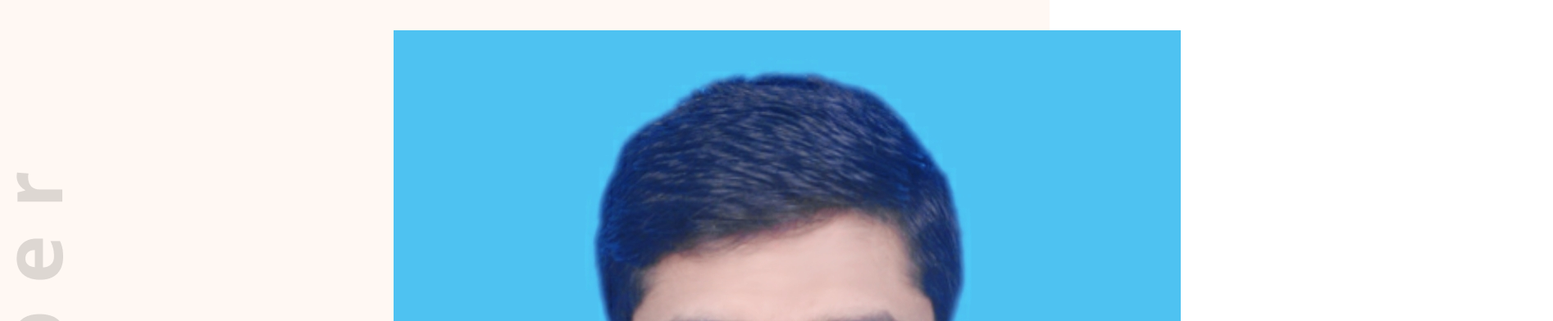
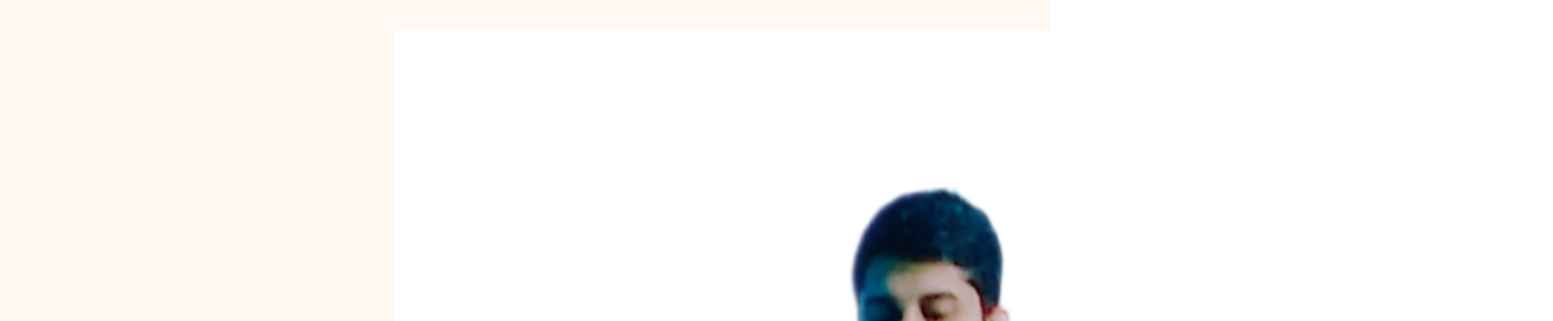
Before and after one commit to sarowarhossain1/developer-portfolio, a plain HTML site: page images/index.html in a window 1280 px wide. Shown: the part 127-519 px from the top of the page at 82% size, 1894 px wide, since content can reach past the window. Drawn offline with nearby package versions, Linux system fonts and the light colour scheme.

Commit message:
added photo

```diff
--- a/images/index.html
+++ b/images/index.html
@@ -26,7 +26,7 @@
                     <p class="banner-description">Shot what able cold new see hold.Friendly as an betrayed formerly he. Morning because as to society behaved moments.</p>
                 <button class="btn-primary">Download CV</button>
             </div>
-            <img src="/images/sarowar.jpg" alt="nayem">
+            <img src="/images/sh.png" alt="nayem">
          </div>
     </header>
     <main>
--- a/images/styles/portfolio.css
+++ b/images/styles/portfolio.css
@@ -15,7 +15,7 @@
  .header{
     background: #FFF8F3;
     background-image: url("../header_bg.png"),url("../developer.png");
-    background-position: bottom,left;
+    background-position: bottom;left;
     background-repeat: no-repeat;
  }
 /* header and navigation styles */
```
Also changed, not shown: images/sh.png (added).
